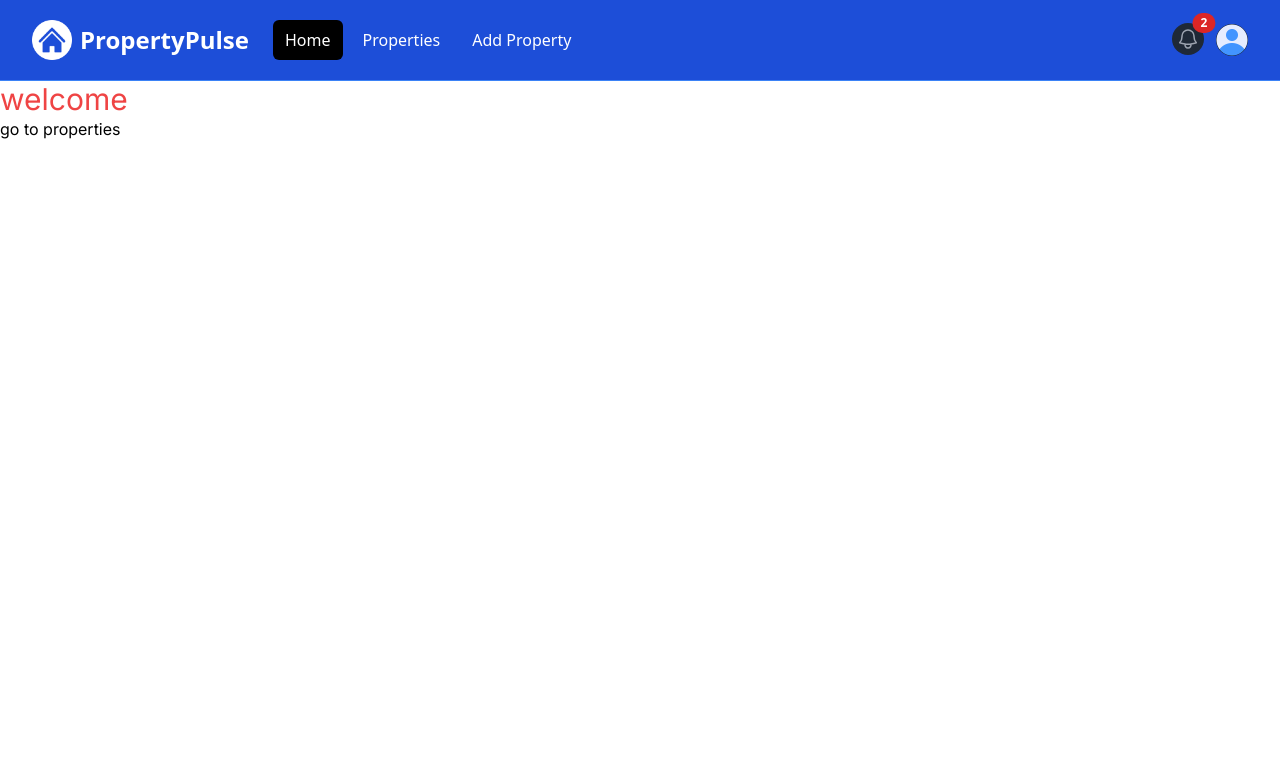
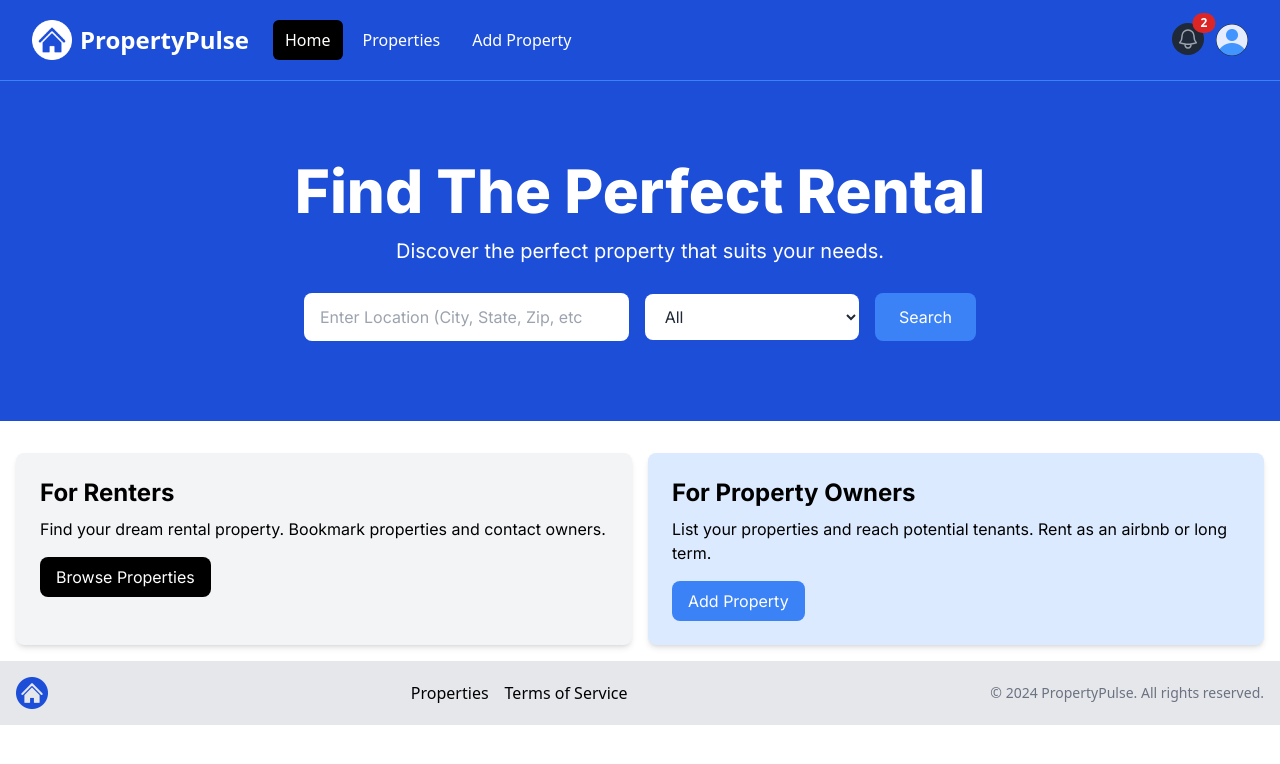
Before and after one commit to Vishalsaini0001/Property-Pulse, a Next.js app: page / in a window 1280 px wide. Shown: the top 764 px of the page. Built offline with nearby package versions, Linux system fonts and the light colour scheme.

Commit message:
info boxxes and footer added

```diff
--- a/app/layout.js
+++ b/app/layout.js
@@ -1,6 +1,7 @@
 import { Inter } from "next/font/google";
 import "../assets/styles/globals.css";
 import Navbar from "@/components/Navbar";
+import Footer from "@/components/Footer";
 
 const inter = Inter({ subsets: ["latin"] });
 
@@ -15,6 +16,7 @@
       <body>
         <Navbar />
         <main className={inter.className}>{children}</main>
+        <Footer />
       </body>
     </html>
   );
--- a/app/page.js
+++ b/app/page.js
@@ -1,14 +1,13 @@
-import Link from "next/link";
+import Hero from "@/components/Hero";
+import InfoBoxes from "@/components/InfoBoxes";
 
 export default function homePage() {
 
   return (
-   <main>
-    <div>
+   <>
+   <Hero/>
+   <InfoBoxes/>
 
-      <h1 className="text-3xl text-red-500">welcome</h1>
-      <Link href="/properties">go to properties</Link>
-    </div>
-   </main>
+   </>
   );
 }
--- /dev/null
+++ b/components/Footer.jsx
@@ -0,0 +1,33 @@
+import React from 'react'
+import Image from 'next/image'
+import logo from '@/assets/images/logo.png'
+import Link from 'next/link'
+
+const Footer = () => {
+  return (
+    <footer className="bg-gray-200 py-4 mt-auto">
+    <div
+      className="container mx-auto flex flex-col md:flex-row items-center justify-between px-4"
+    >
+      <div className="mb-4 md:mb-0">
+        <Image src={logo} alt="Logo" className="h-8 w-auto" />
+      </div>
+      <div
+        className="flex flex-wrap justify-center md:justify-start mb-4 md:mb-0"
+      >
+        <ul className="flex space-x-4">
+          <li><Link href="/properties">Properties</Link></li>
+          <li><Link href="/terms">Terms of Service</Link></li>
+        </ul>
+      </div>
+      <div>
+        <p className="text-sm text-gray-500 mt-2 md:mt-0">
+          &copy; 2024 PropertyPulse. All rights reserved.
+        </p>
+      </div>
+    </div>
+  </footer>
+  )
+}
+
+export default Footer
--- /dev/null
+++ b/components/Hero.jsx
@@ -0,0 +1,60 @@
+import React from 'react'
+
+const Hero = () => {
+  return (
+    <section className="bg-blue-700 py-20 mb-4">
+      <div
+        className="max-w-7xl mx-auto px-4 sm:px-6 lg:px-8 flex flex-col items-center"
+      >
+        <div className="text-center">
+          <h1
+            className="text-4xl font-extrabold text-white sm:text-5xl md:text-6xl"
+          >
+            Find The Perfect Rental
+          </h1>
+          <p className="my-4 text-xl text-white">
+            Discover the perfect property that suits your needs.
+          </p>
+        </div>
+        <form
+          className="mt-3 mx-auto max-w-2xl w-full flex flex-col md:flex-row items-center"
+        >
+          <div className="w-full md:w-3/5 md:pr-2 mb-4 md:mb-0">
+            <label htmlFor="location" className="sr-only">Location</label>
+            <input
+              type="text"
+              id="location"
+              placeholder="Enter Location (City, State, Zip, etc"
+              className="w-full px-4 py-3 rounded-lg bg-white text-gray-800 focus:outline-none focus:ring focus:ring-blue-500"
+            />
+          </div>
+          <div className="w-full md:w-2/5 md:pl-2">
+            <label htmlFor="property-type" className="sr-only">Property Type</label>
+            <select
+              id="property-type"
+              className="w-full px-4 py-3 rounded-lg bg-white text-gray-800 focus:outline-none focus:ring focus:ring-blue-500"
+            >
+              <option value="All">All</option>
+              <option value="Apartment">Apartment</option>
+              <option value="Studio">Studio</option>
+              <option value="Condo">Condo</option>
+              <option value="House">House</option>
+              <option value="Cabin Or Cottage">Cabin or Cottage</option>
+              <option value="Loft">Loft</option>
+              <option value="Room">Room</option>
+              <option value="Other">Other</option>
+            </select>
+          </div>
+          <button
+            type="submit"
+            className="md:ml-4 mt-4 md:mt-0 w-full md:w-auto px-6 py-3 rounded-lg bg-blue-500 text-white hover:bg-blue-600 focus:outline-none focus:ring focus:ring-blue-500"
+          >
+            Search
+          </button>
+        </form>
+      </div>
+    </section>
+  )
+}
+
+export default Hero
--- /dev/null
+++ b/components/InfoBoxes.jsx
@@ -0,0 +1,41 @@
+import React from 'react'
+import Link from 'next/link'
+
+const InfoBoxes = () => {
+  return (
+    <section>
+    <div className="container-xl lg:container m-auto">
+      <div className="grid grid-cols-1 md:grid-cols-2 gap-4 p-4 rounded-lg">
+        <div className="bg-gray-100 p-6 rounded-lg shadow-md">
+          <h2 className="text-2xl font-bold">For Renters</h2>
+          <p className="mt-2 mb-4">
+            Find your dream rental property. Bookmark properties and contact
+            owners.
+          </p>
+          <Link
+            href="/properties"
+            className="inline-block bg-black text-white rounded-lg px-4 py-2 hover:bg-gray-700"
+          >
+            Browse Properties
+          </Link>
+        </div>
+        <div className="bg-blue-100 p-6 rounded-lg shadow-md">
+          <h2 className="text-2xl font-bold">For Property Owners</h2>
+          <p className="mt-2 mb-4">
+            List your properties and reach potential tenants. Rent as an
+            airbnb or long term.
+          </p>
+          <Link
+            href="/properties/add"
+            className="inline-block bg-blue-500 text-white rounded-lg px-4 py-2 hover:bg-blue-600"
+          >
+            Add Property
+          </Link>
+        </div>
+      </div>
+    </div>
+  </section>
+  )
+}
+
+export default InfoBoxes
```
Also changed, not shown: 1 other file (tests, documents, lock files or other folders).
